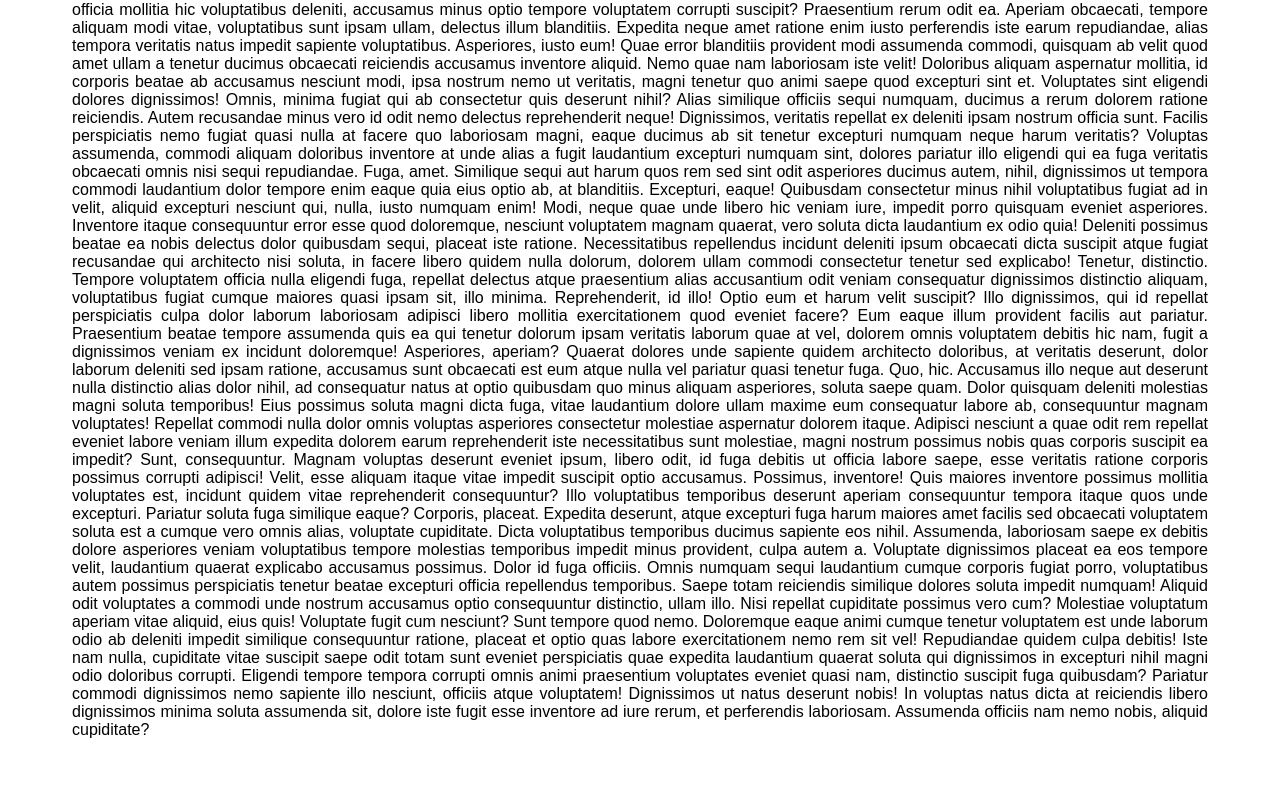
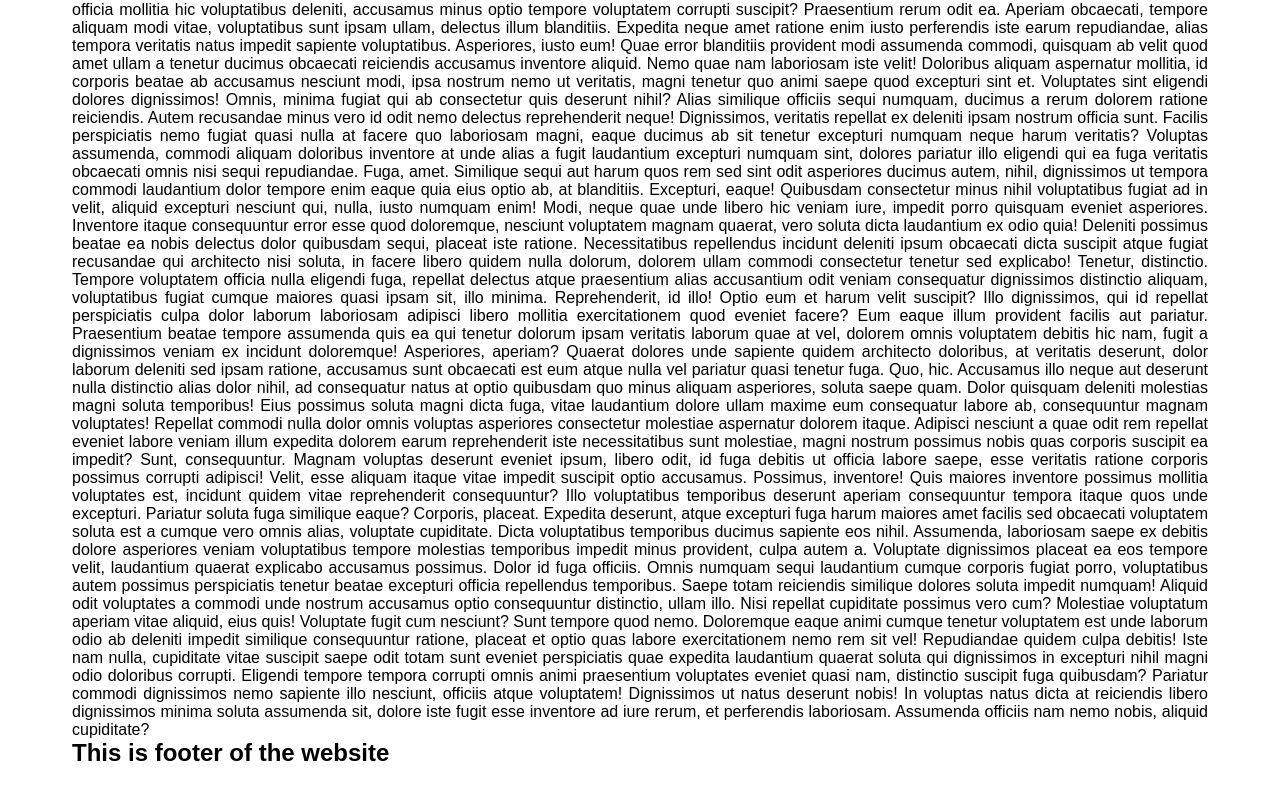
Before and after one commit to its-rkravi/Responsive-Navbar-Component, a plain HTML site: page index.html in a window 1280 px wide. Shown: the part 2080-2879 px from the top of the page. Before the commit the page ends 2851 px from the top, so only its background shows below. Drawn offline with Linux system fonts and the light colour scheme.

Commit message:
footer is added in index.html file

```diff
--- a/index.html
+++ b/index.html
@@ -366,6 +366,7 @@
         rerum, et perferendis laboriosam. Assumenda officiis nam nemo nobis,
         aliquid cupiditate?
       </p>
+      <h2>This is footer of the website</h2>
     </div>
 
     <script src="index.js"></script>
```
